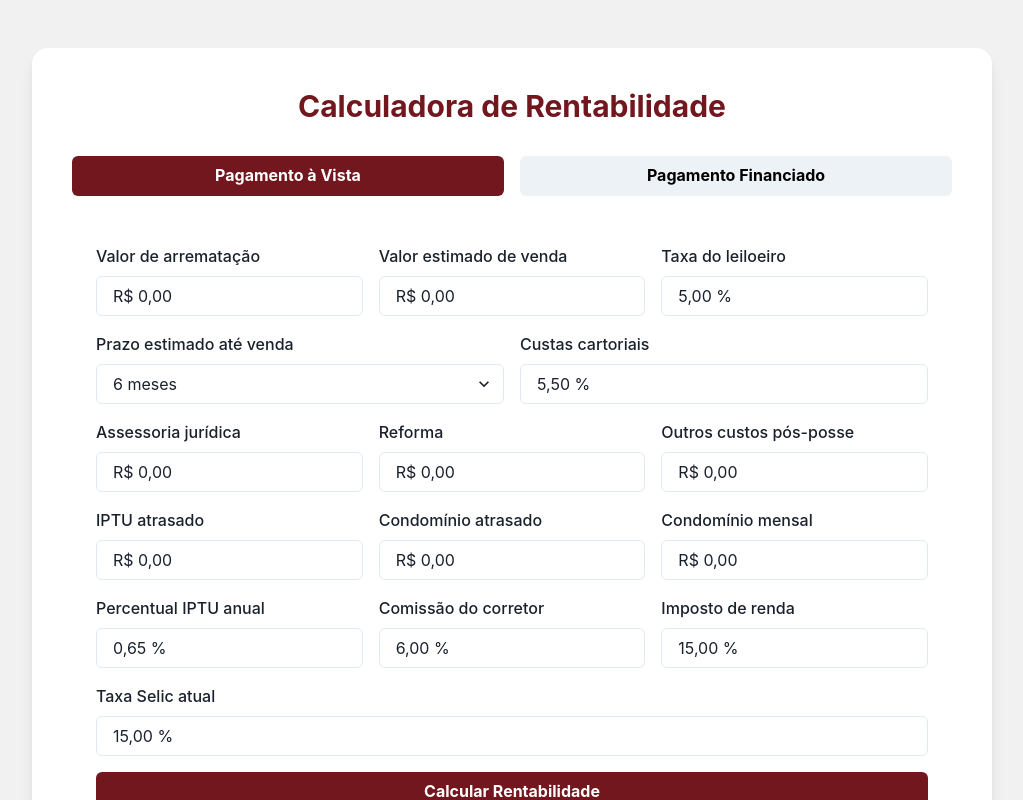
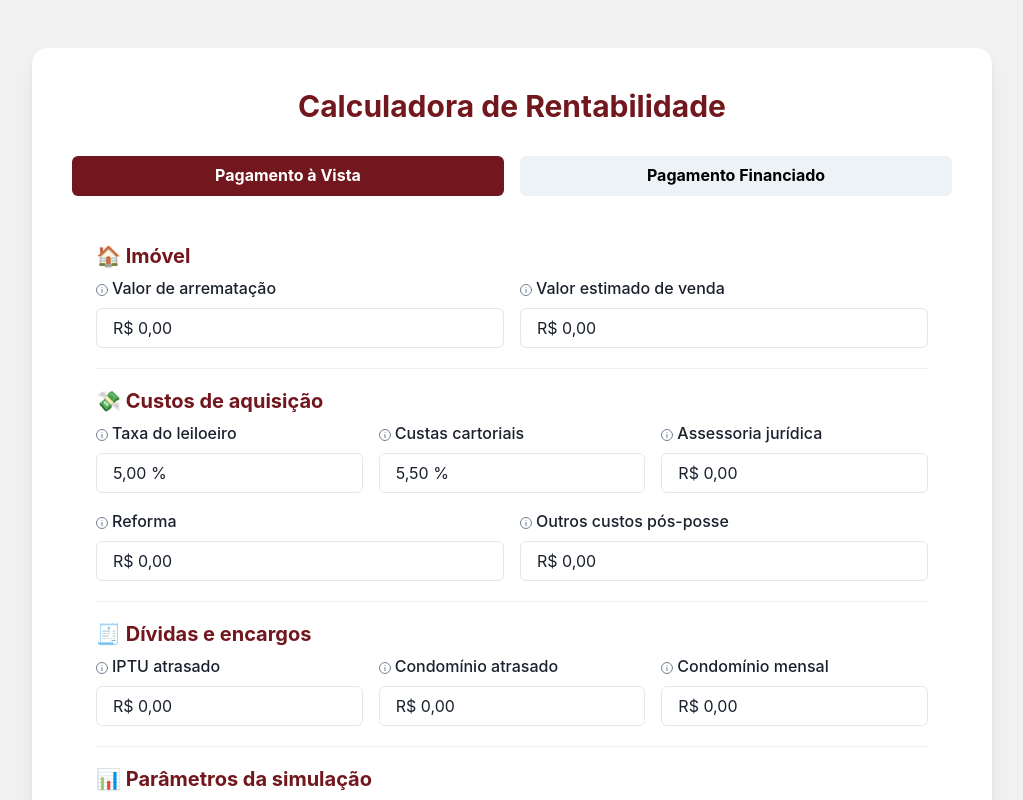
Before and after one commit to leo-philippe/calculador-rentabilidade, a Next.js app: page /simulacao in a window 1280 px wide. Shown: the top 800 px of the page, without its empty margins (128-1151 px from the left). Built offline with nearby package versions, Linux system fonts and the light colour scheme.

Commit message:
Ajuste formulario e nomenclatura

```diff
--- a/src/app/avista/page.js
+++ b/src/app/avista/page.js
@@ -3,18 +3,24 @@
 import {
   Box,
   Button,
+  Divider,
   FormControl,
   FormLabel,
   Input,
-  HStack,
   Stack,
   VStack,
   Select,
   useToast,
+  HStack,
+  Tooltip,
+  Icon,
+  Text,
+  Heading,
 } from "@chakra-ui/react";
 import React, { useState } from "react";
 import { Controller, useForm } from "react-hook-form";
 import { NumericFormat } from "react-number-format";
+import { InfoOutlineIcon } from "@chakra-ui/icons";
 import { calculaRentabilidadeAVista } from "@/utils/calcVista";
 
 export default function PagamentoAVista({ onCalculoFinalizado }) {
@@ -49,6 +55,33 @@ export default function PagamentoAVista({ onCalculoFinalizado }) {
       ])
     );
 
+    const camposObrigatorios = ["valor_arrematacao", "valor_venda_estimado"];
+    const nomesLegiveis = {
+      valor_arrematacao: "Valor de arrematação",
+      valor_venda_estimado: "Valor estimado de venda",
+    };
+
+    const camposComErro = camposObrigatorios.filter(
+      (campo) => !camposNumericos[campo] || camposNumericos[campo] <= 0
+    );
+
+    if (camposComErro.length > 0) {
+      const camposTraduzidos = camposComErro.map(
+        (campo) => nomesLegiveis[campo] || campo
+      );
+
+      toast({
+        title: "Preencha todos os campos obrigatórios",
+        description: `Os seguintes campos precisam ser preenchidos com valores maiores que zero: ${camposTraduzidos.join(
+          ", "
+        )}`,
+        status: "error",
+        duration: 5000,
+        isClosable: true,
+      });
+      return;
+    }
+
     const camposPercentuais = [
       "taxa_leiloeiro",
       "custas_cartorio",
@@ -71,8 +104,30 @@ export default function PagamentoAVista({ onCalculoFinalizado }) {
   };
 
   const renderNumberField = (name, label, options = {}) => (
-    <FormControl key={name}>
-      <FormLabel>{label}</FormLabel>
+    <FormControl key={name} isRequired={options.required}>
+      <FormLabel>
+        <HStack spacing={1}>
+          {options.tooltip && (
+            <Tooltip
+              borderRadius="10px"
+              fontSize="sm"
+              placement="top"
+              bg={"#f1f1f1"}
+              color={"#505050ff"}
+              label={options.tooltip}
+              hasArrow
+            >
+              <span>
+                <Icon as={InfoOutlineIcon} boxSize={3} color="gray.500" />
+              </span>
+            </Tooltip>
+          )}
+          <span>
+            {label}
+            {options.required && <span style={{ color: "red" }}>*</span>}
+          </span>
+        </HStack>
+      </FormLabel>
       <Controller
         name={name}
         control={control}
@@ -95,24 +150,131 @@ export default function PagamentoAVista({ onCalculoFinalizado }) {
 
   return (
     <Box p={6} maxW="900px" mx="auto">
-      <VStack as="form" spacing={4} onSubmit={handleSubmit(onSubmit)}>
-        <Stack direction={{ base: "column", md: "row" }} spacing={4} w="full">
+      <form onSubmit={handleSubmit(onSubmit)}>
+        <VStack spacing={5} align="stretch">
+          <Box>
+            <Heading as="h3" size="md" mb={2} color="#72171D">
+              🏠 Imóvel
+            </Heading>
+            <Stack
+              direction={{ base: "column", md: "row" }}
+              spacing={4}
+              w="full"
+            >
               {renderNumberField("valor_arrematacao", "Valor de arrematação", {
                 prefix: "R$ ",
+                tooltip: "Valor pago no leilão para adquirir o imóvel.",
               })}
               {renderNumberField(
                 "valor_venda_estimado",
                 "Valor estimado de venda",
                 {
                   prefix: "R$ ",
+                  tooltip:
+                    "Quanto você espera vender o imóvel após regularização e reforma.",
                 }
               )}
+            </Stack>
+          </Box>
+
+          <Divider />
+
+          <Box>
+            <Heading as="h3" size="md" mb={2} color="#72171D">
+              💸 Custos de aquisição
+            </Heading>
+            <Stack
+              direction={{ base: "column", md: "row" }}
+              spacing={4}
+              w="full"
+            >
               {renderNumberField("taxa_leiloeiro", "Taxa do leiloeiro", {
                 suffix: " %",
+                tooltip:
+                  "Percentual cobrado pelo leiloeiro sobre o valor de arrematação.",
+              })}
+              {renderNumberField("custas_cartorio", "Custas cartoriais", {
+                suffix: " %",
+                tooltip:
+                  "Percentual estimado com despesas de registro e escritura do imóvel.",
+              })}
+              {renderNumberField("assessoria_juridica", "Assessoria jurídica", {
+                prefix: "R$ ",
+                tooltip:
+                  "Valor pago para auxílio jurídico na regularização do imóvel.",
               })}
             </Stack>
+            <Stack
+              direction={{ base: "column", md: "row" }}
+              spacing={4}
+              w="full"
+              mt={4}
+            >
+              {renderNumberField("custo_reformas", "Reforma", {
+                prefix: "R$ ",
+                tooltip:
+                  "Estimativa de custos para deixar o imóvel em condições de venda.",
+              })}
+              {renderNumberField(
+                "outros_custos_posse",
+                "Outros custos pós-posse",
+                {
+                  prefix: "R$ ",
+                  tooltip:
+                    "Despesas extras para tomar posse, como mudança ou limpeza.",
+                }
+              )}
+            </Stack>
+          </Box>
 
-        <Stack direction={{ base: "column", md: "row" }} spacing={4} w="full">
+          <Divider />
+
+          <Box>
+            <Heading as="h3" size="md" mb={2} color="#72171D">
+              🧾 Dívidas e encargos
+            </Heading>
+            <Stack
+              direction={{ base: "column", md: "row" }}
+              spacing={4}
+              w="full"
+            >
+              {renderNumberField("iptu_atrasado", "IPTU atrasado", {
+                prefix: "R$ ",
+                tooltip:
+                  "Dívida de IPTU que pode ser repassada ao novo proprietário.",
+              })}
+              {renderNumberField("condominio_atrasado", "Condomínio atrasado", {
+                prefix: "R$ ",
+                tooltip: "Dívida de condomínio deixada pelo antigo morador.",
+              })}
+              {renderNumberField("condominio_mensal", "Condomínio mensal", {
+                prefix: "R$ ",
+                tooltip:
+                  "Valor do condomínio a ser pago enquanto o imóvel não for vendido.",
+              })}
+            </Stack>
+          </Box>
+
+          <Divider />
+
+          <Box>
+            <Heading as="h3" size="md" mb={2} color="#72171D">
+              📊 Parâmetros da simulação
+            </Heading>
+            <Stack
+              direction={{ base: "column", md: "row" }}
+              spacing={4}
+              w="full"
+            >
+              {renderNumberField("comissao_corretor", "Comissão do corretor", {
+                suffix: " %",
+                tooltip: "Percentual pago ao corretor pela venda do imóvel.",
+              })}
+              {renderNumberField("selic_anual", "Taxa Selic atual", {
+                suffix: " %",
+                tooltip:
+                  "Usada para estimar a rentabilidade do capital no período.",
+              })}
               <FormControl>
                 <FormLabel>Prazo estimado até venda</FormLabel>
                 <Controller
@@ -129,52 +291,8 @@ export default function PagamentoAVista({ onCalculoFinalizado }) {
                   )}
                 />
               </FormControl>
-          {renderNumberField("custas_cartorio", "Custas cartoriais", {
-            suffix: " %",
-          })}
             </Stack>
-
-        <Stack direction={{ base: "column", md: "row" }} spacing={4} w="full">
-          {renderNumberField("assessoria_juridica", "Assessoria jurídica", {
-            prefix: "R$ ",
-          })}
-          {renderNumberField("custo_reformas", "Reforma", {
-            prefix: "R$ ",
-          })}
-          {renderNumberField("outros_custos_posse", "Outros custos pós-posse", {
-            prefix: "R$ ",
-          })}
-        </Stack>
-
-        <Stack direction={{ base: "column", md: "row" }} spacing={4} w="full">
-          {renderNumberField("iptu_atrasado", "IPTU atrasado", {
-            prefix: "R$ ",
-          })}
-          {renderNumberField("condominio_atrasado", "Condomínio atrasado", {
-            prefix: "R$ ",
-          })}
-          {renderNumberField("condominio_mensal", "Condomínio mensal", {
-            prefix: "R$ ",
-          })}
-        </Stack>
-
-        <Stack direction={{ base: "column", md: "row" }} spacing={4} w="full">
-          {renderNumberField("percentual_iptu_anual", "Percentual IPTU anual", {
-            suffix: " %",
-          })}
-          {renderNumberField("comissao_corretor", "Comissão do corretor", {
-            suffix: " %",
-          })}
-          {renderNumberField("imposto_renda_lucro", "Imposto de renda", {
-            suffix: " %",
-          })}
-        </Stack>
-
-        <Stack direction={{ base: "column", md: "row" }} spacing={4} w="full">
-          {renderNumberField("selic_anual", "Taxa Selic atual", {
-            suffix: " %",
-          })}
-        </Stack>
+          </Box>
 
           <Button
             bg="#72171D"
@@ -188,6 +306,7 @@ export default function PagamentoAVista({ onCalculoFinalizado }) {
             Calcular Rentabilidade
           </Button>
         </VStack>
+      </form>
     </Box>
   );
 }
--- a/src/app/financiado/page.js
+++ b/src/app/financiado/page.js
@@ -1,17 +1,25 @@
+// Código reestruturado com sugestões 1, 3 e 4 aplicadas
+
 "use client";
 
 import {
   Box,
   Button,
+  Divider,
   FormControl,
   FormLabel,
   Input,
-  HStack,
+  Tooltip,
   VStack,
   Select,
   useToast,
   Stack,
+  HStack,
+  Text,
+  Icon,
+  Heading,
 } from "@chakra-ui/react";
+import { InfoOutlineIcon } from "@chakra-ui/icons";
 import React, { useState } from "react";
 import { Controller, useForm } from "react-hook-form";
 import { NumericFormat } from "react-number-format";
@@ -52,7 +60,42 @@ export default function PagamentoFinanciado({ onCalculoFinalizado }) {
       ])
     );
 
-    const percentuais = [
+    const camposObrigatorios = [
+      "valor_arrematacao",
+      "valor_venda_estimado",
+      "entrada_percentual",
+      "taxa_financiamento_aa",
+      "prazo_meses_total",
+    ];
+
+    const nomesLegiveis = {
+      valor_arrematacao: "Valor de arrematação",
+      valor_venda_estimado: "Valor estimado de venda",
+      entrada_percentual: "Entrada",
+      taxa_financiamento_aa: "Taxa de financiamento anual",
+      prazo_meses_total: "Prazo total (meses)",
+    };
+
+    const camposComErro = camposObrigatorios.filter(
+      (campo) => !numericos[campo] || numericos[campo] <= 0
+    );
+
+    if (camposComErro.length > 0) {
+      const camposTraduzidos = camposComErro.map((c) => nomesLegiveis[c] || c);
+
+      toast({
+        title: "Preencha todos os campos obrigatórios",
+        description: `Os seguintes campos precisam ser preenchidos com valores maiores que zero: ${camposTraduzidos.join(
+          ", "
+        )}`,
+        status: "error",
+        duration: 5000,
+        isClosable: true,
+      });
+      return;
+    }
+
+    [
       "entrada_percentual",
       "taxa_leiloeiro",
       "custas_cartorio",
@@ -60,24 +103,52 @@ export default function PagamentoFinanciado({ onCalculoFinalizado }) {
       "comissao_corretor",
       "imposto_renda_lucro",
       "selic_anual",
-    ];
-    percentuais.forEach((c) => {
+    ].forEach((c) => {
       if (!isNaN(numericos[c])) numericos[c] /= 100;
     });
 
     const res = calculaRentabilidadeFinanciada(numericos);
     setResultado(res);
+
     toast({
       title: "Cálculo financiado pronto!",
       status: "success",
       duration: 3000,
     });
+
     onCalculoFinalizado?.(res);
   };
 
-  const renderField = (name, label, options = {}) => (
-    <FormControl key={name}>
-      <FormLabel>{label}</FormLabel>
+  const renderField = (name, label, options = {}) => {
+    const { prefix, suffix, decimalScale = 2, tooltip, obrigatorio } = options;
+
+    return (
+      <FormControl key={name} isRequired={obrigatorio}>
+        <FormLabel>
+          <HStack spacing={1} align="center">
+            {tooltip && (
+              <Tooltip
+                label={tooltip}
+                borderRadius="10px"
+                fontSize="sm"
+                placement="top"
+                hasArrow
+                bg="#f1f1f1"
+                color="#505050ff"
+              >
+                <span>
+                  <InfoOutlineIcon
+                    color="gray.500"
+                    boxSize={3}
+                    cursor="pointer"
+                  />
+                </span>
+              </Tooltip>
+            )}
+            <Text>{label}</Text>
+          </HStack>
+        </FormLabel>
+
         <Controller
           name={name}
           control={control}
@@ -87,73 +158,112 @@ export default function PagamentoFinanciado({ onCalculoFinalizado }) {
               onValueChange={({ value }) => field.onChange(Number(value))}
               thousandSeparator="."
               decimalSeparator=","
-            decimalScale={options.decimalScale || 2}
+              decimalScale={decimalScale}
               fixedDecimalScale
-            prefix={options.prefix}
-            suffix={options.suffix}
+              prefix={prefix}
+              suffix={suffix}
               customInput={Input}
             />
           )}
         />
       </FormControl>
     );
+  };
 
   return (
     <Box p={6} maxW="900px" mx="auto">
-      <VStack as="form" spacing={4} onSubmit={handleSubmit(onSubmit)}>
+      <VStack
+        align="stretch"
+        as="form"
+        spacing={4}
+        onSubmit={handleSubmit(onSubmit)}
+      >
+        <Heading as="h3" size="md" color="#72171D">
+          🏠 Imóvel
+        </Heading>
         <Stack direction={{ base: "column", md: "row" }} spacing={4} w="full">
           {renderField("valor_arrematacao", "Valor de arrematação", {
             prefix: "R$ ",
+            tooltip: "Valor pago no leilão para adquirir o imóvel.",
           })}
           {renderField("valor_venda_estimado", "Valor estimado de venda", {
             prefix: "R$ ",
+            tooltip: "Preço de venda esperado após reforma e regularização.",
           })}
-          {renderField("entrada_percentual", "Entrada", { suffix: " %" })}
         </Stack>
 
+        <Divider />
+        <Heading as="h3" size="md" color="#72171D">
+          💳 Financiamento
+        </Heading>
         <Stack direction={{ base: "column", md: "row" }} spacing={4} w="full">
-          {renderField("taxa_financiamento_aa", "Tx. financiamento anual", {
+          {renderField("entrada_percentual", "Entrada", {
             suffix: " %",
+            tooltip: "Percentual da entrada que será pago à vista.",
           })}
-          {renderField("prazo_meses_total", "Prazo total (meses)")}
-          {renderField("taxa_leiloeiro", "Taxa do leiloeiro", { suffix: " %" })}
+          {renderField("taxa_financiamento_aa", "Taxa financiamento (a.a.)", {
+            suffix: " %",
+            tooltip: "Juros anuais do financiamento bancário.",
+          })}
+          {renderField("prazo_meses_total", "Prazo total (meses)", {
+            tooltip: "Tempo total do financiamento.",
+          })}
         </Stack>
 
+        <Divider />
+        <Heading as="h3" size="md" color="#72171D">
+          📄 Custos de Aquisição
+        </Heading>
         <Stack direction={{ base: "column", md: "row" }} spacing={4} w="full">
+          {renderField("taxa_leiloeiro", "Taxa do leiloeiro", {
+            suffix: " %",
+            tooltip: "Custo do serviço do leiloeiro.",
+          })}
           {renderField("custas_cartorio", "Custas cartoriais", {
             suffix: " %",
+            tooltip: "Custos de escritura e registro.",
           })}
           {renderField("assessoria_juridica", "Assessoria jurídica", {
             prefix: "R$ ",
+            tooltip: "Apoio jurídico durante o processo.",
           })}
-          {renderField("custo_reformas", "Custo reformas", { prefix: "R$ " })}
         </Stack>
 
+        <Divider />
+        <Heading as="h3" size="md" color="#72171D">
+          🔧 Custos Pós-Arrematação
+        </Heading>
         <Stack direction={{ base: "column", md: "row" }} spacing={4} w="full">
+          {renderField("custo_reformas", "Custo reformas", { prefix: "R$ " })}
           {renderField("outros_custos_posse", "Outros custos posse", {
             prefix: "R$ ",
           })}
+        </Stack>
+
+        <Divider />
+        <Heading as="h3" size="md" color="#72171D">
+          📑 Dívidas e Despesas Mensais
+        </Heading>
+        <Stack direction={{ base: "column", md: "row" }} spacing={4} w="full">
           {renderField("iptu_atrasado", "IPTU atrasado", { prefix: "R$ " })}
           {renderField("condominio_atrasado", "Condomínio atrasado", {
             prefix: "R$ ",
           })}
-        </Stack>
-
-        <Stack direction={{ base: "column", md: "row" }} spacing={4} w="full">
           {renderField("condominio_mensal", "Condomínio mensal", {
             prefix: "R$ ",
           })}
-          {renderField("percentual_iptu_anual", "IPTU anual", { suffix: " %" })}
+        </Stack>
+
+        <Divider />
+        <Heading as="h3" size="md" color="#72171D">
+          📈 Rentabilidade e Venda
+        </Heading>
+        <Stack direction={{ base: "column", md: "row" }} spacing={4} w="full">
           {renderField("comissao_corretor", "Comissão corretor", {
             suffix: " %",
           })}
+          {renderField("selic_anual", "SELIC anual", { suffix: " %" })}
         </Stack>
-
-        <Stack direction={{ base: "column", md: "row" }} spacing={4} w="full">
-          {renderField("imposto_renda_lucro", "IR sobre lucro", {
-            suffix: " %",
-          })}
-          {renderField("selic_anual", "SELIC anual", { suffix: " %" })}
 
         <FormControl>
           <FormLabel>Prazo até venda</FormLabel>
@@ -171,11 +281,10 @@ export default function PagamentoFinanciado({ onCalculoFinalizado }) {
             )}
           />
         </FormControl>
-        </Stack>
 
         <Button
-          bg={"#72171D"}
-          color={"white"}
+          bg="#72171D"
+          color="white"
           _hover={{ bg: "#5d1218" }}
           width="100%"
           borderRadius="md"
```
Also changed, not shown: src/components/DREDetalhada/page.jsx (+67 -43 lines), src/components/DREFinanciada/page.jsx (+78 -61 lines). Lines whose indentation alone changed are shown as unchanged.
